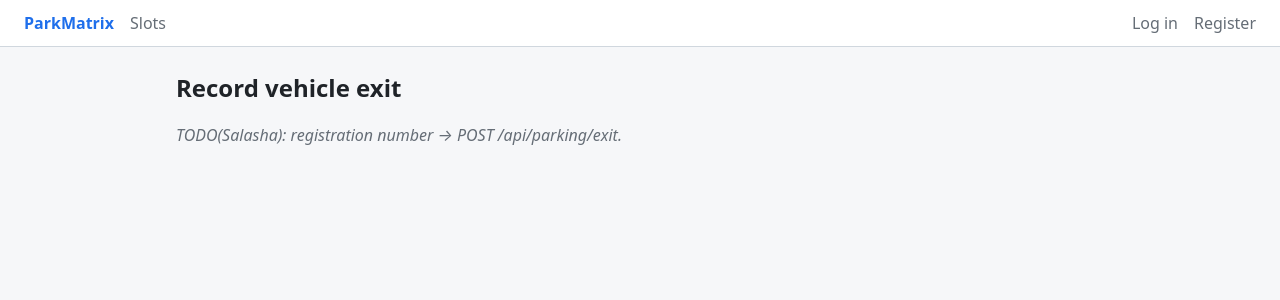
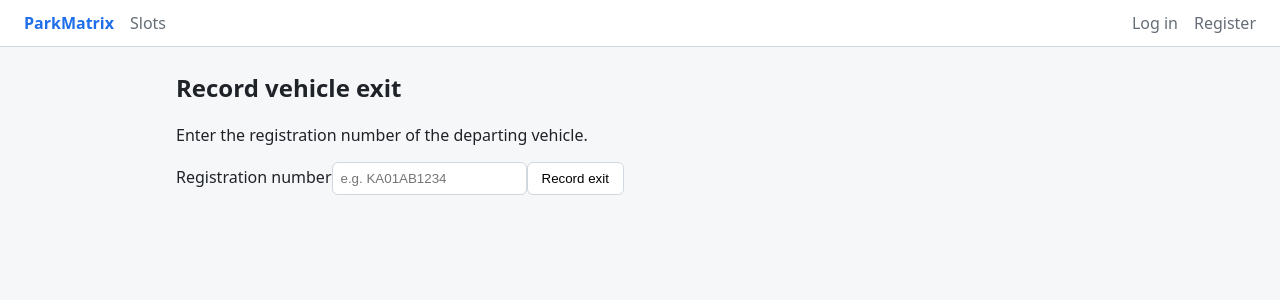
Before and after one commit to ParkMatrix/vehicle-parking-system, a React (Vite) app in the folder client/: page /exit in a window 1280 px wide. Shown: the top 300 px of the page. Built offline with nearby package versions, Linux system fonts and the light colour scheme.

Commit message:
Complete parking entry and exit flow

```diff
--- a/client/src/pages/StaffEntry.jsx
+++ b/client/src/pages/StaffEntry.jsx
@@ -1,85 +1,134 @@
 
-import { useEffect, useState } from 'react'
+import { useCallback, useEffect, useState } from 'react'
 import api, { errorMessage } from '../api'
 
-// OWNER: Salasha - #34 VPS-F-008
+// OWNER: Salasha - #34 VPS-F-008, #35 VPS-F-009, #36 VPS-F-010
 export default function StaffEntry() {
+  const [registrationNumber, setRegistrationNumber] = useState('')
   const [slots, setSlots] = useState([])
   const [selectedSlot, setSelectedSlot] = useState('')
   const [loading, setLoading] = useState(true)
+  const [submitting, setSubmitting] = useState(false)
   const [error, setError] = useState('')
+  const [message, setMessage] = useState('')
+
+  const loadAvailableSlots = useCallback(async () => {
+    try {
+      setLoading(true)
+      setError('')
+
+      const response = await api.get('/slots', {
+        params: { status: 'Available' },
+      })
+
+      const data = response.data
+      const availableSlots = Array.isArray(data)
+        ? data
+        : data.slots || data.data || []
+
+      const available = availableSlots.filter(
+        (slot) => slot.status === 'Available'
+      )
+
+      setSlots(available)
+
+      // Clear selection if that slot is no longer available.
+      setSelectedSlot((current) =>
+        available.some((slot) => slot._id === current) ? current : ''
+      )
+    } catch (err) {
+      setError(errorMessage(err))
+    } finally {
+      setLoading(false)
+    }
+  }, [])
 
   useEffect(() => {
-    let cancelled = false
+    loadAvailableSlots()
+  }, [loadAvailableSlots])
 
-    async function loadAvailableSlots() {
-      try {
-        setLoading(true)
-        setError('')
+  async function handleSubmit(event) {
+    event.preventDefault()
+    setError('')
+    setMessage('')
 
-        const response = await api.get('/slots', {
-          params: { status: 'Available' },
-        })
+    const registration = registrationNumber.trim().toUpperCase()
 
-        const data = response.data
-        const availableSlots = Array.isArray(data)
-          ? data
-          : data.slots || data.data || []
-
-        if (!cancelled) {
-          setSlots(
-            availableSlots.filter((slot) => slot.status === 'Available')
-          )
-        }
-      } catch (err) {
-        if (!cancelled) {
-          setError(errorMessage(err))
-        }
-      } finally {
-        if (!cancelled) setLoading(false)
-      }
+    if (!registration || !selectedSlot) {
+      setError('Enter a registration number and select an available slot.')
+      return
     }
 
-    loadAvailableSlots()
+    try {
+      setSubmitting(true)
 
-    return () => {
-      cancelled = true
+      const response = await api.post('/parking/entry', {
+        registrationNumber: registration,
+        slotId: selectedSlot,
+      })
+
+      setMessage(response.data.message || 'Vehicle entry recorded successfully.')
+      setRegistrationNumber('')
+      setSelectedSlot('')
+      await loadAvailableSlots()
+    } catch (err) {
+      setError(errorMessage(err))
+    } finally {
+      setSubmitting(false)
     }
-  }, [])
+  }
 
   return (
     <section>
       <h2>Record vehicle entry</h2>
-      <p>Select an available parking slot for the arriving vehicle.</p>
-
-      {loading && <p>Loading available slots...</p>}
+      <p>Enter the vehicle registration number and select an available slot.</p>
 
       {error && <p role="alert">{error}</p>}
+      {message && <p role="status">{message}</p>}
 
-      {!loading && !error && slots.length === 0 && (
-        <p>No available parking slots.</p>
-      )}
+      <form onSubmit={handleSubmit}>
+        <label>
+          Registration number
+          <input
+            type="text"
+            value={registrationNumber}
+            onChange={(event) => setRegistrationNumber(event.target.value)}
+            placeholder="e.g. KA01AB1234"
+            required
+          />
+        </label>
 
-      {!loading && !error && slots.length > 0 && (
         <label>
           Available slot
           <select
             value={selectedSlot}
             onChange={(event) => setSelectedSlot(event.target.value)}
+            disabled={loading || slots.length === 0}
+            required
           >
-            <option value="">Choose a slot</option>
+            <option value="">
+              {loading ? 'Loading slots...' : 'Choose a slot'}
+            </option>
             {slots.map((slot) => (
-              <option key={slot._id || slot.slotId} value={slot._id || slot.slotId}>
+              <option key={slot._id} value={slot._id}>
                 {slot.slotId}
               </option>
             ))}
           </select>
         </label>
-      )}
 
-      {selectedSlot && <p>Selected slot: {slots.find(
-        (slot) => (slot._id || slot.slotId) === selectedSlot
-      )?.slotId}</p>}
+        {!loading && !error && slots.length === 0 && (
+          <p>No available parking slots.</p>
+        )}
+
+        <button type="submit" disabled={loading || submitting || slots.length === 0}>
+          {submitting ? 'Recording entry...' : 'Record entry'}
+        </button>
+      </form>
+
+      <button type="button" onClick={loadAvailableSlots} disabled={loading}>
+        Refresh available slots
+      </button>
     </section>
   )
 }
--- a/client/src/pages/StaffExit.jsx
+++ b/client/src/pages/StaffExit.jsx
@@ -1,9 +1,68 @@
+
+import { useState } from 'react'
+import api, { errorMessage } from '../api'
+
 // OWNER: Salasha - #38 VPS-F-013, #39 VPS-F-014
 export default function StaffExit() {
+  const [registrationNumber, setRegistrationNumber] = useState('')
+  const [submitting, setSubmitting] = useState(false)
+  const [error, setError] = useState('')
+  const [message, setMessage] = useState('')
+
+  async function handleSubmit(event) {
+    event.preventDefault()
+    setError('')
+    setMessage('')
+
+    const registration = registrationNumber.trim().toUpperCase()
+
+    if (!registration) {
+      setError('Please enter the vehicle registration number.')
+      return
+    }
+
+    try {
+      setSubmitting(true)
+
+      const response = await api.post('/parking/exit', {
+        registrationNumber: registration,
+      })
+
+      setMessage(
+        response.data.message || 'Vehicle exit recorded successfully. The parking slot is now available.'
+      )
+      setRegistrationNumber('')
+    } catch (err) {
+      setError(errorMessage(err))
+    } finally {
+      setSubmitting(false)
+    }
+  }
+
   return (
     <section>
       <h2>Record vehicle exit</h2>
-      <p className="todo">TODO(Salasha): registration number → POST /api/parking/exit.</p>
+      <p>Enter the registration number of the departing vehicle.</p>
+
+      {error && <p role="alert">{error}</p>}
+      {message && <p role="status">{message}</p>}
+
+      <form onSubmit={handleSubmit}>
+        <label>
+          Registration number
+          <input
+            type="text"
+            value={registrationNumber}
+            onChange={(event) => setRegistrationNumber(event.target.value)}
+            placeholder="e.g. KA01AB1234"
+            required
+          />
+        </label>
+
+        <button type="submit" disabled={submitting}>
+          {submitting ? 'Recording exit...' : 'Record exit'}
+        </button>
+      </form>
     </section>
   )
 }
--- a/client/vite.config.js
+++ b/client/vite.config.js
@@ -1,11 +1,13 @@
+
 import { defineConfig } from 'vite'
 import react from '@vitejs/plugin-react'
 
-// /api calls from the React app are forwarded to the Express server during development.
 export default defineConfig({
   plugins: [react()],
   server: {
     port: 5173,
-    proxy: { '/api': 'http://localhost:5000' },
+    proxy: {
+      '/api': 'http://localhost:5001',
+    },
   },
 })
```
Also changed, not shown: 1 other file (tests, documents, lock files or other folders).
